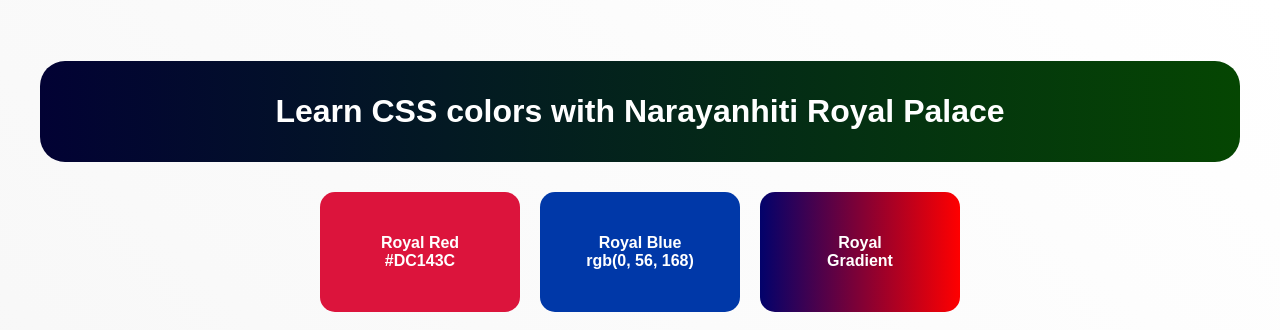
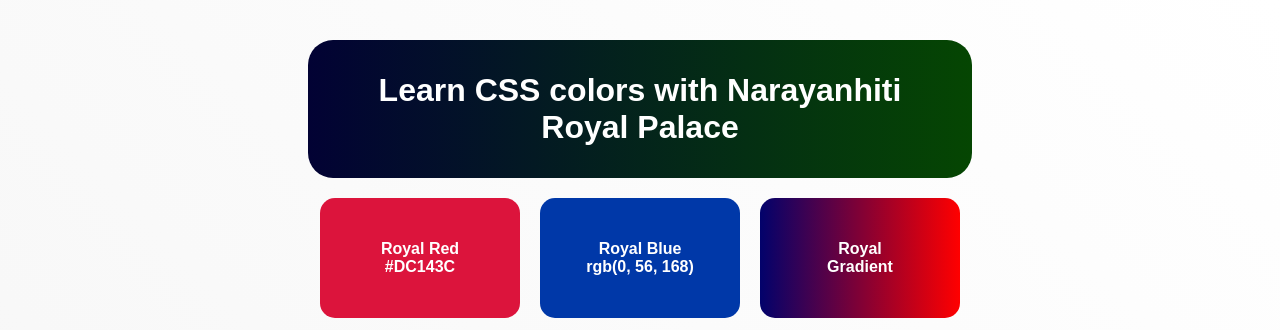
Before and after one commit to ashokneupane100/youtubeProject, a plain HTML site: page index.html in a window 1280 px wide. Shown: the top 330 px of the page. Drawn offline with Linux system fonts and the light colour scheme.

Commit message:
headline made better

```diff
--- a/styles.css
+++ b/styles.css
@@ -13,9 +13,17 @@ body {
 
   .headline {
     background: linear-gradient(90deg, #020234, #054602);
-    padding: 2rem;
-    border-radius: 25px;
-    color: white;
+    padding:2rem;
+    border-radius:25px;
+    color:white;
+    display:flex;
+    justify-content: center;
+    align-items: center;
+    text-align:center;
+    max-width: 50%;
+    margin:0 auto;
+    margin-bottom:20px;
+
   }
 
   /* Color Boxes */
```
